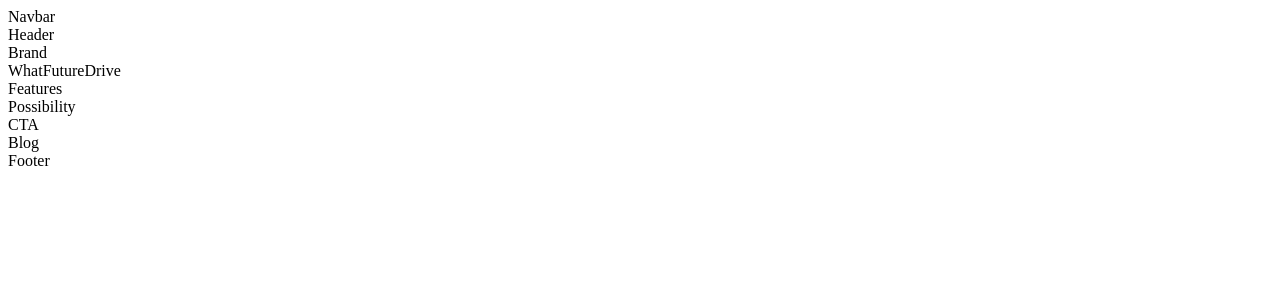
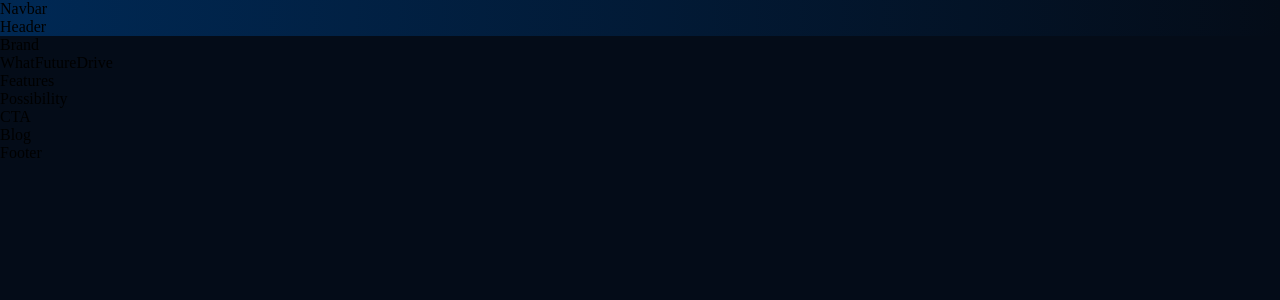
Before and after one commit to marcelosbrito/future-drive, a React (Create React App) app: page / in a window 1280 px wide. Shown: the top 300 px of the page. Built offline with nearby package versions, Linux system fonts and the light colour scheme.

Commit message:
feat: basic styles app css

```diff
--- /dev/null
+++ b/src/App.css
@@ -0,0 +1,95 @@
+*{
+  box-sizing: border-box;
+  padding: 0;
+  margin: 0;
+  scroll-behavior: smooth;
+}
+
+body {
+  background: var(--color-bg);
+}
+
+a {
+  color: unset;
+  text-decoration: none;
+}
+
+.gradient__bg {
+    /* ff 3.6+ */
+    background: -moz-radial-gradient(circle at 3% 25%, rgba(0, 40, 83, 1) 0%, rgba(4, 12, 24, 1) 100%);
+
+    /* safari 5.1+,chrome 10+ */
+    background: -webkit-radial-gradient(circle at 3% 25%, rgba(0, 40, 83, 1) 0%, rgba(4, 12, 24, 1) 100%);
+
+    /* opera 11.10+ */
+    background: -o-radial-gradient(circle at 3% 25%, rgba(0, 40, 83, 1) 0%, rgba(4, 12, 24, 1) 100%);
+
+    /* ie 10+ */
+    background: -ms-radial-gradient(circle at 3% 25%, rgba(0, 40, 83, 1) 0%, rgba(4, 12, 24, 1) 100%);
+
+    /* global 92%+ browsers support */
+    background: radial-gradient(circle at 3% 25%, rgba(0, 40, 83, 1) 0%, rgba(4, 12, 24, 1) 100%);
+  }
+
+  .gradient__text {
+    background: var(--gradient-text);
+    background-clip: text;
+    -webkit-background-clip: text;
+    -webkit-text-fill-color: transparent;
+  }
+
+  .section__padding {
+    padding: 4rem 6rem;
+  }
+
+  .section__margin {
+    margin: 4rem 6rem;
+  }
+
+  .scale-up-center {
+    -webkit-animation: scale-up-center 0.4s cubic-bezier(0.390, 0.575, 0.565, 1.000) both;
+    animation: scale-up-center 0.4s cubic-bezier(0.390, 0.575, 0.565, 1.000) both;
+  }
+
+  @-webkit-keyframes scale-up-center {
+    0% {
+      -webkit-transform: scale(0.5);
+      transform: scale(0.5);
+    }
+
+    100% {
+      -webkit-transform: scale(1);
+      transform: scale(1);
+    }
+  }
+
+  @keyframes scale-up-center {
+    0% {
+      -webkit-transform: scale(0.5);
+      transform: scale(0.5);
+    }
+
+    100% {
+      -webkit-transform: scale(1);
+      transform: scale(1);
+    }
+  }
+
+  @media screen and (max-width: 700px) {
+    .section__padding {
+        padding: 4rem;
+      }
+
+      .section__margin {
+        margin: 4rem;
+      }
+  }
+  @media screen and (max-width: 550px) {
+    .section__padding {
+        padding: 4rem 2rem;
+      }
+
+      .section__margin {
+        margin: 4rem 2rem;
+      }
+  }
--- a/src/App.js
+++ b/src/App.js
@@ -9,6 +9,7 @@
   Footer,
 } from "./containers";
 import { CTA, Brand, Navbar } from "./components";
+import "./App.css";
 
 const App = () => {
   return (
--- /dev/null
+++ b/src/index.css
@@ -0,0 +1,14 @@
+@import url('https://fonts.googleapis.com/css2?family=Manrope:wght@200;300;400;500;600;700;800&display=swap');
+
+:root {
+  --font-family: 'Manrope', sans-serif;
+
+  --gradient-text: linear-gradient(89.97deg, #AE67FA 1.84%, #F49867 102.67%);
+  --gradient-bar: linear-gradient(103.22deg, #AE67FA -13.86%, #F49867 99.55%);
+
+  --color-bg: #040C18;
+  --color-footer: #031B34;
+  --color-blog: #042c54;
+  --color-text: #81AFDD;
+  --color-subtext: #FF8A71;
+}
--- a/src/index.js
+++ b/src/index.js
@@ -2,6 +2,7 @@
 import ReactDOM from "react-dom/client";
 
 import App from "./App";
+import "./index.css";
 
 const root = ReactDOM.createRoot(document.getElementById("root"));
 root.render(
```
